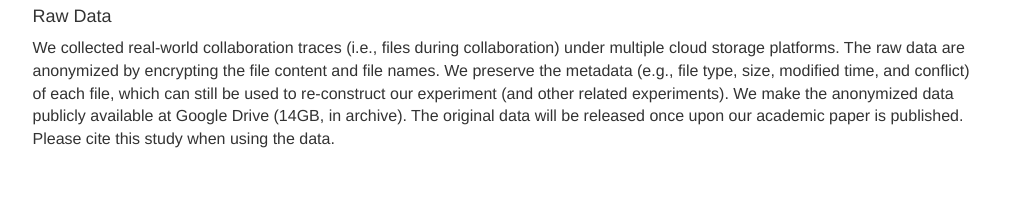
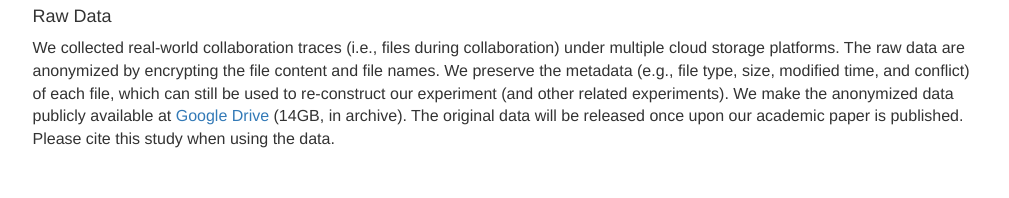
Before and after one commit to ufc2project/UFC2.github.io, a plain HTML site: page index.html in a window 1280 px wide. Shown: the part 992-1190 px from the top of the page, without its empty margins (135-1144 px from the left). Drawn offline with nearby package versions, Linux system fonts and the light colour scheme.

Commit message:
Update index.html

```diff
--- a/index.html
+++ b/index.html
@@ -143,7 +143,7 @@
           <p style="font-size: 16px">
 We collected real-world collaboration traces (i.e., files during collaboration) under multiple cloud storage platforms.
 The raw data are anonymized by encrypting the file content and file names. We preserve the metadata (e.g., file type, size, modified time, and conflict) of each file, which can still be used to re-construct our experiment (and other related experiments).
-We make the anonymized data publicly available at Google Drive (14GB, in archive).
+We make the anonymized data publicly available at <a href="https://drive.google.com/drive/folders/1mypE55En9GjWih6zQBbIu4YU8OPXfUuq?usp=sharing">Google Drive</a> (14GB, in archive).
 The original data will be released once upon our academic paper is published.
             Please cite this study when using the data.
           </p>
```
